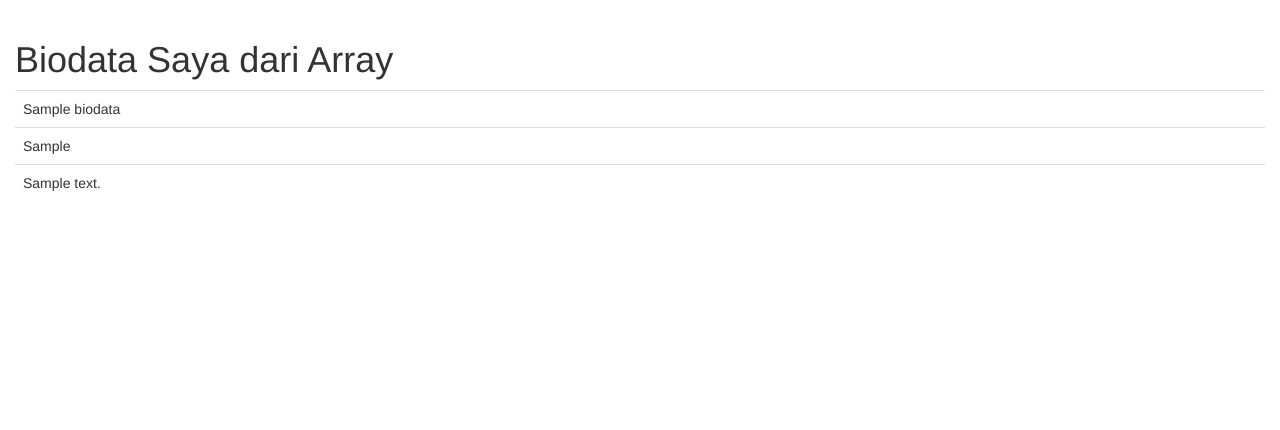
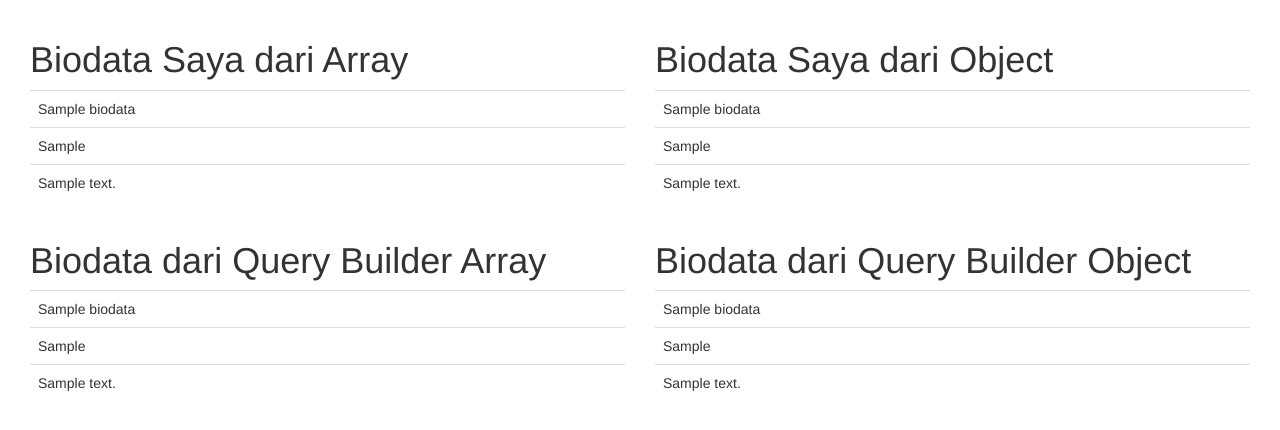
Before and after one commit to fanyspenda/CI3-FanyE, a CodeIgniter app: page /CI3/ in a window 1280 px wide. Shown: the part 52-482 px from the top of the page. Run offline with CodeIgniter, Linux system fonts and the light colour scheme; tables that the repository leaves empty or names only in its code hold one stand-in row (values such as "Sample post").

Commit message:
commit tugas minggu 05

```diff
--- a/application/controllers/Home.php
+++ b/application/controllers/Home.php
@@ -8,6 +8,9 @@ class Home extends CI_Controller {
 		$this->load->model('biodata');
 		$data['biodata_array']=$this->biodata->getBiodataQueryArray();
 		$data['biodata_object']=$this->biodata->getBiodataQueryObject();
+		$data['biodatabuilder_array']=$this->biodata->getBiodataBuilderArray();
+		$data['biodatabuilder_object']=$this->biodata->getBiodataBuilderObject();
+
 		$this->load->view('home', $data);
 	}
 		public function about()
--- a/application/models/Biodata.php
+++ b/application/models/Biodata.php
@@ -14,8 +14,17 @@ class Biodata extends CI_Model
 		return $query->result_array();
 	}
 
-		public function getBiodataQueryObject(){
+	public function getBiodataQueryObject(){
 		$query = $this->db->query("select * from biodata");
+		return $query->result();
+	}
+
+	public function getBiodataBuilderArray(){
+		$query = $this->db->get("biodata");
+		return $query->result_array();
+	}
+	public function getBiodataBuilderObject($value=''){
+		$query = $this->db->get("biodata");
 		return $query->result();
 	}
 }
--- a/application/views/home.php
+++ b/application/views/home.php
@@ -97,6 +97,7 @@
 					</div><!-- /.navbar-collapse -->
 				</div>
 			</nav>
+		<div class="col-xs-6 col-sm-6 col-md-6 col-lg-6">
 		<div class="table-responsive">
 			<h1>Biodata Saya dari Array</h1>
 			<table class="table table-hover">
@@ -117,6 +118,67 @@
 		</div>
 		</div>
 
+		<div class="col-xs-6 col-sm-6 col-md-6 col-lg-6">
+			<div class="table-responsive">
+				<h1>Biodata Saya dari Object</h1>
+				<table class="table table-hover">
+					<tbody>
+						<?php foreach ($biodata_object as $key) { ?>
+						<tr>
+							<td><?php echo $key->nama ?></td>
+						</tr>
+						<tr>
+							<td><?php echo $key->nim ?></td>
+						</tr>
+						<tr>
+							<td><?php echo $key->alamat ?></td>
+						</tr>
+						<?php } ?>
+					</tbody>
+				</table>
+			</div>
+		</div>
+
+<div class="col-xs-6 col-sm-6 col-md-6 col-lg-6">
+			<div class="table-responsive">
+				<h1>Biodata dari Query Builder Array</h1>
+				<table class="table table-hover">
+					<tbody>
+						<?php foreach ($biodatabuilder_array as $key) {?>
+						<tr>
+							<td><?php echo $key['nama']?></td>
+						</tr>
+						<tr>
+							<td><?php echo $key['nim']?></td>
+						</tr>
+						<tr>
+							<td><?php echo $key['alamat']?></td>
+						</tr>
+						<?php } ?>
+					</tbody>
+				</table>
+			</div>
+		</div>
+		<div class="col-xs-6 col-sm-6 col-md-6 col-lg-6">
+			<div class="table-responsive">
+				<h1>Biodata dari Query Builder Object</h1>
+				<table class="table table-hover">
+					<tbody>
+						<?php foreach ($biodatabuilder_object as $key) {?>
+						<tr>
+							<td><?php echo $key->nama ?></td>
+						</tr>
+						<tr>
+							<td><?php echo $key->nim ?></td>
+						</tr>
+						<tr>
+							<td><?php echo $key->alamat ?></td>
+						</tr>
+						<?php } ?>
+					</tbody>
+				</table>
+			</div>
+		</div>
 		<!-- jQuery -->
 		<script src="//code.jquery.com/jquery.js"></script>
 		<!-- Bootstrap JavaScript -->
```
